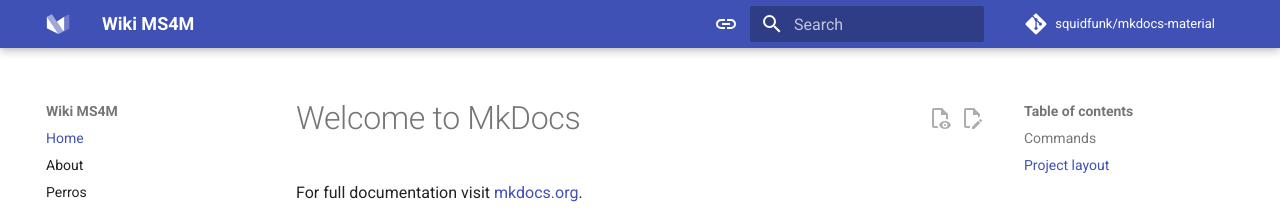
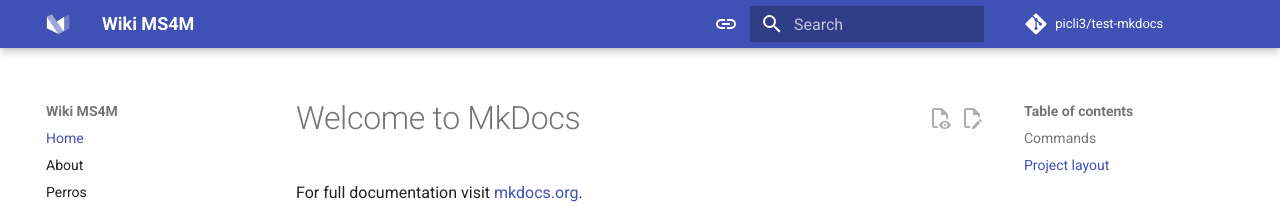
Before and after one commit to picli3/test-mkdocs, an MkDocs documentation site: the page built from docs/index.md, in a window 1280 px wide. Shown: the top 208 px of the page. Built offline with MkDocs 1.6.1 and Material for MkDocs 9.7.7, drawn with Linux system fonts in a browser that asks for light colours; comment, search, counter and statistics services are not loaded; the version menu is left out.

Commit message:
Agregando url de repositorio

```diff
--- a/mkdocs.yml
+++ b/mkdocs.yml
@@ -4,8 +4,9 @@
 site_author: Maykol Rey
 
 # Repository
-repo_name: squidfunk/mkdocs-material
-repo_url: https://github.com/squidfunk/mkdocs-material
+repo_name: picli3/test-mkdocs
+repo_url: https://github.com/picli3/test-mkdocs
+edit_uri: edit/main/docs/
 
 # Copyright
 copyright: Copyright &copy; 2024 MS4M.SAC
```
